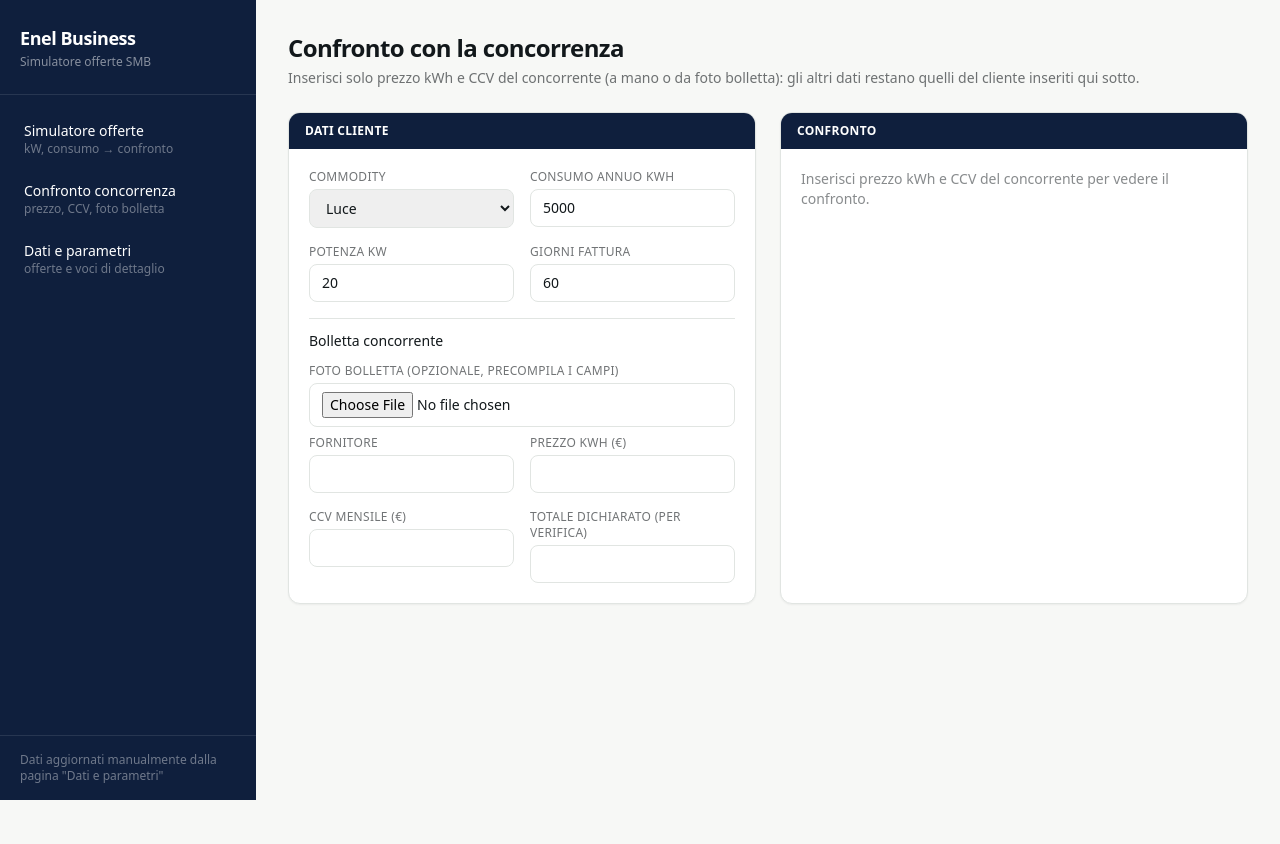
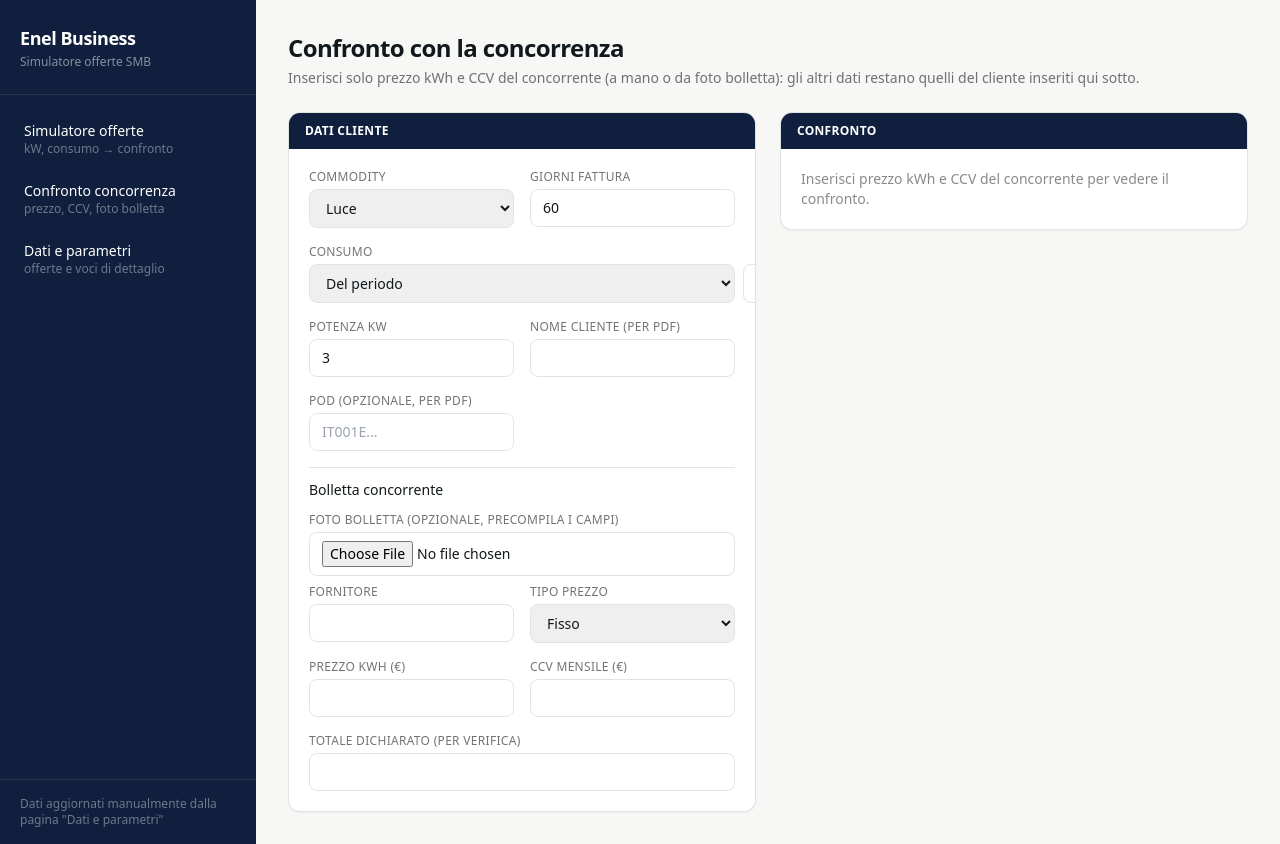
Before and after one commit to foscobellottofb/simulatore-offerte, a Next.js app: page /concorrenza in a window 1280 px wide. Before the commit the page ends 800 px from the top, so only its background shows below. Built offline with nearby package versions, Linux system fonts and the light colour scheme; no server answers; the database is empty.

Commit message:
Add files via upload

```diff
--- a/app/concorrenza/ConcorrenzaClient.tsx
+++ b/app/concorrenza/ConcorrenzaClient.tsx
@@ -3,6 +3,7 @@
 import { useEffect, useMemo, useState } from 'react';
 import { Offerta, ParametroDettaglio, Commodity } from '@/lib/types';
 import { calcolaTutteLeOfferte, calcolaConcorrente } from '@/lib/calcoli';
+import { Argomentario } from '@/components/Argomentario';
 
 function euro(n: number) {
   return n.toLocaleString('it-IT', { minimumFractionDigits: 2, maximumFractionDigits: 2 }) + ' €';
@@ -10,12 +11,16 @@
 
 export function ConcorrenzaClient() {
   const [commodity, setCommodity] = useState<Commodity>('LUCE');
-  const [consumoAnnuoKwh, setConsumoAnnuoKwh] = useState(5000);
-  const [potenzaKw, setPotenzaKw] = useState(20);
+  const [tipoConsumo, setTipoConsumo] = useState<'ANNUO' | 'PERIODO'>('PERIODO');
+  const [consumoKwh, setConsumoKwh] = useState(397);
+  const [potenzaKw, setPotenzaKw] = useState(3);
   const [giorniFattura, setGiorniFattura] = useState(60);
+  const [nomeCliente, setNomeCliente] = useState('');
+  const [pod, setPod] = useState('');
 
   const [prezzoKwh, setPrezzoKwh] = useState<number | ''>('');
   const [ccv, setCcv] = useState<number | ''>('');
+  const [tipoPrezzoConcorrente, setTipoPrezzoConcorrente] = useState<'FISSO' | 'VARIABILE'>('FISSO');
   const [totaleDichiarato, setTotaleDichiarato] = useState<number | ''>('');
   const [nomeFornitore, setNomeFornitore] = useState('');
 
@@ -33,23 +38,27 @@
     );
   }, []);
 
-  const input = { commodity, consumoAnnuoKwh, potenzaKw, giorniFattura };
+  const input = { commodity, consumoKwh, tipoConsumo, potenzaKw, giorniFattura };
 
   const migliorEnel = useMemo(() => {
     const risultati = calcolaTutteLeOfferte(offerte, input, parametri);
     return risultati[0] ?? null;
-  }, [offerte, parametri, commodity, consumoAnnuoKwh, potenzaKw, giorniFattura]);
+  }, [offerte, parametri, commodity, consumoKwh, tipoConsumo, potenzaKw, giorniFattura]);
 
   const risultatoConcorrente = useMemo(() => {
     if (prezzoKwh === '' || ccv === '' || parametri.length === 0) return null;
     return calcolaConcorrente(Number(prezzoKwh), Number(ccv), input, parametri);
-  }, [prezzoKwh, ccv, parametri, commodity, consumoAnnuoKwh, potenzaKw, giorniFattura]);
+  }, [prezzoKwh, ccv, parametri, commodity, consumoKwh, tipoConsumo, potenzaKw, giorniFattura]);
+
+  const deltaPeriodo = useMemo(() => {
+    if (!migliorEnel || !risultatoConcorrente) return null;
+    return risultatoConcorrente.totaleBolletta - migliorEnel.totaleBolletta;
+  }, [migliorEnel, risultatoConcorrente]);
 
   const risparmioAnnuo = useMemo(() => {
-    if (!migliorEnel || !risultatoConcorrente) return null;
-    const giorniAnno = 365 / giorniFattura;
-    return (risultatoConcorrente.totaleBolletta - migliorEnel.totaleBolletta) * giorniAnno;
-  }, [migliorEnel, risultatoConcorrente, giorniFattura]);
+    if (deltaPeriodo === null) return null;
+    return deltaPeriodo * (365 / giorniFattura);
+  }, [deltaPeriodo, giorniFattura]);
 
   async function handleFoto(e: React.ChangeEvent<HTMLInputElement>) {
     const file = e.target.files?.[0];
@@ -91,6 +100,21 @@
     reader.readAsDataURL(file);
   }
 
+  async function scaricaPdfEnel() {
+    if (!migliorEnel) return;
+    const res = await fetch('/api/pdf', {
+      method: 'POST',
+      headers: { 'Content-Type': 'application/json' },
+      body: JSON.stringify({ risultato: migliorEnel, input, nomeCliente, pod })
+    });
+    const blob = await res.blob();
+    const url = URL.createObjectURL(blob);
+    const a = document.createElement('a');
+    a.href = url;
+    a.download = `bolletta-simulata-${migliorEnel.offerta.nome}.pdf`;
+    a.click();
+  }
+
   return (
     <div className="p-4 sm:p-8 max-w-5xl">
       <h1 className="text-2xl font-semibold tracking-tight mb-1">Confronto con la concorrenza</h1>
@@ -112,8 +136,28 @@
                 </select>
               </div>
               <div>
-              <label className="label">Consumo annuo kWh</label>
-              <input type="number" className="input" value={consumoAnnuoKwh} onChange={(e) => setConsumoAnnuoKwh(Number(e.target.value))} />
+                <label className="label">Giorni fattura</label>
+                <input type="number" className="input" value={giorniFattura} onChange={(e) => setGiorniFattura(Number(e.target.value))} />
+              </div>
+              <div className="col-span-2">
+                <label className="label">Consumo</label>
+                <div className="flex gap-2">
+                  <select
+                    className="input w-32 shrink-0"
+                    value={tipoConsumo}
+                    onChange={(e) => setTipoConsumo(e.target.value as 'ANNUO' | 'PERIODO')}
+                  >
+                    <option value="PERIODO">Del periodo</option>
+                    <option value="ANNUO">Annuo</option>
+                  </select>
+                  <input
+                    type="number"
+                    className="input"
+                    value={consumoKwh}
+                    onChange={(e) => setConsumoKwh(Number(e.target.value))}
+                    placeholder={tipoConsumo === 'PERIODO' ? `kWh nei ${giorniFattura} giorni` : 'kWh in un anno'}
+                  />
+                </div>
               </div>
               {commodity === 'LUCE' && (
                 <div>
@@ -122,8 +166,12 @@
                 </div>
               )}
               <div>
-              <label className="label">Giorni fattura</label>
-              <input type="number" className="input" value={giorniFattura} onChange={(e) => setGiorniFattura(Number(e.target.value))} />
+                <label className="label">Nome cliente (per PDF)</label>
+                <input className="input" value={nomeCliente} onChange={(e) => setNomeCliente(e.target.value)} />
+              </div>
+              <div>
+                <label className="label">POD (opzionale, per PDF)</label>
+                <input className="input" value={pod} onChange={(e) => setPod(e.target.value)} placeholder="IT001E..." />
               </div>
             </div>
 
@@ -139,6 +187,17 @@
               <div>
                 <label className="label">Fornitore</label>
                 <input className="input" value={nomeFornitore} onChange={(e) => setNomeFornitore(e.target.value)} />
+              </div>
+              <div>
+                <label className="label">Tipo prezzo</label>
+                <select
+                  className="input"
+                  value={tipoPrezzoConcorrente}
+                  onChange={(e) => setTipoPrezzoConcorrente(e.target.value as 'FISSO' | 'VARIABILE')}
+                >
+                  <option value="FISSO">Fisso</option>
+                  <option value="VARIABILE">Variabile</option>
+                </select>
               </div>
               <div>
                 <label className="label">Prezzo kWh (€)</label>
@@ -160,7 +219,7 @@
                   onChange={(e) => setCcv(e.target.value === '' ? '' : Number(e.target.value))}
                 />
               </div>
-            <div>
+              <div className="col-span-2">
                 <label className="label">Totale dichiarato (per verifica)</label>
                 <input
                   type="number"
@@ -174,8 +233,19 @@
           </div>
         </div>
 
+        <div className="space-y-6">
           <div className="card overflow-hidden">
-          <div className="fascia-navy">Confronto</div>
+            <div className="fascia-navy flex items-center justify-between">
+              <span>Confronto</span>
+              {migliorEnel && (
+                <button
+                  className="bg-white text-enel-navy rounded px-3 py-1 text-xs font-semibold normal-case tracking-normal"
+                  onClick={scaricaPdfEnel}
+                >
+                  Scarica PDF Enel
+                </button>
+              )}
+            </div>
             <div className="p-5">
               {!migliorEnel || !risultatoConcorrente ? (
                 <div className="text-sm text-enel-ink/50">Inserisci prezzo kWh e CCV del concorrente per vedere il confronto.</div>
@@ -191,6 +261,16 @@
                       <div className="text-xl font-semibold">{euro(risultatoConcorrente.totaleBolletta)}</div>
                     </div>
                   </div>
+
+                  {deltaPeriodo !== null && (
+                    <div className="flex justify-between items-center text-sm mb-2 px-1">
+                      <span className="text-enel-ink/60">Delta sul periodo ({giorniFattura} giorni)</span>
+                      <span className={`font-semibold ${deltaPeriodo > 0 ? 'text-enel-greenDark' : 'text-enel-amber'}`}>
+                        {deltaPeriodo > 0 ? '−' : '+'}
+                        {euro(Math.abs(deltaPeriodo))}
+                      </span>
+                    </div>
+                  )}
 
                   {totaleDichiarato !== '' && (
                     <div className="text-xs text-enel-ink/50 mb-4">
@@ -208,13 +288,21 @@
                     >
                       {risparmioAnnuo > 0
                         ? `Con Enel il cliente risparmia circa ${euro(risparmioAnnuo)} l'anno rispetto a questa offerta concorrente.`
-                    : `L'offerta concorrente costerebbe circa ${euro(-risparmioAnnuo)} in meno l'anno: valuta un'offerta Enel diversa o evidenzia altri punti di forza (assistenza, canale, flessibilità contrattuale).`}
+                        : `L'offerta concorrente costerebbe circa ${euro(-risparmioAnnuo)} in meno l'anno.`}
                     </div>
                   )}
                 </>
               )}
             </div>
           </div>
+
+          {migliorEnel && risultatoConcorrente && (
+            <Argomentario
+              enelVince={migliorEnel.totaleBolletta <= risultatoConcorrente.totaleBolletta}
+              tipoPrezzoConcorrente={tipoPrezzoConcorrente}
+            />
+          )}
+        </div>
       </div>
     </div>
   );
--- a/app/simulatore/SimulatoreClient.tsx
+++ b/app/simulatore/SimulatoreClient.tsx
@@ -10,8 +10,9 @@
 
 export function SimulatoreClient() {
   const [commodity, setCommodity] = useState<Commodity>('LUCE');
-  const [consumoAnnuoKwh, setConsumoAnnuoKwh] = useState(5000);
-  const [potenzaKw, setPotenzaKw] = useState(20);
+  const [tipoConsumo, setTipoConsumo] = useState<'ANNUO' | 'PERIODO'>('PERIODO');
+  const [consumoKwh, setConsumoKwh] = useState(397);
+  const [potenzaKw, setPotenzaKw] = useState(3);
   const [giorniFattura, setGiorniFattura] = useState(60);
 
   const [offerte, setOfferte] = useState<Offerta[]>([]);
@@ -32,10 +33,12 @@
     );
   }, []);
 
+  const input = { commodity, consumoKwh, tipoConsumo, potenzaKw, giorniFattura };
+
   const risultati: RisultatoCalcolo[] = useMemo(() => {
     if (loading) return [];
-    return calcolaTutteLeOfferte(offerte, { commodity, consumoAnnuoKwh, potenzaKw, giorniFattura }, parametri);
-  }, [offerte, parametri, commodity, consumoAnnuoKwh, potenzaKw, giorniFattura, loading]);
+    return calcolaTutteLeOfferte(offerte, input, parametri);
+  }, [offerte, parametri, commodity, consumoKwh, tipoConsumo, potenzaKw, giorniFattura, loading]);
 
   const migliore = risultati[0];
   const attiva = risultati.find((r) => r.offerta.id === selezionata) ?? migliore;
@@ -47,7 +50,7 @@
       headers: { 'Content-Type': 'application/json' },
       body: JSON.stringify({
         risultato: attiva,
-        input: { commodity, consumoAnnuoKwh, potenzaKw, giorniFattura },
+        input,
         nomeCliente,
         pod,
         indirizzoFornitura
@@ -77,14 +80,25 @@
               <option value="GAS">Gas</option>
             </select>
           </div>
-          <div>
-            <label className="label">Consumo annuo kWh</label>
-            <input
-              type="number"
-              className="input"
-              value={consumoAnnuoKwh}
-              onChange={(e) => setConsumoAnnuoKwh(Number(e.target.value))}
-            />
+          <div className="sm:col-span-2">
+            <label className="label">Consumo</label>
+            <div className="flex gap-2">
+              <select
+                className="input w-32 shrink-0"
+                value={tipoConsumo}
+                onChange={(e) => setTipoConsumo(e.target.value as 'ANNUO' | 'PERIODO')}
+              >
+                <option value="PERIODO">Del periodo</option>
+                <option value="ANNUO">Annuo</option>
+              </select>
+              <input
+                type="number"
+                className="input"
+                value={consumoKwh}
+                onChange={(e) => setConsumoKwh(Number(e.target.value))}
+                placeholder={tipoConsumo === 'PERIODO' ? `kWh nei ${giorniFattura} giorni` : 'kWh in un anno'}
+              />
+            </div>
           </div>
           {commodity === 'LUCE' && (
             <div>
--- /dev/null
+++ b/components/Argomentario.tsx
@@ -0,0 +1,64 @@
+'use client';
+
+/**
+ * Argomenti di supporto per il consulente durante il confronto con un'offerta
+ * concorrente. Sono punti generali e volutamente prudenti — non fanno
+ * riferimento a promozioni o programmi fedeltà specifici con importi precisi,
+ * perché quelli cambiano nel tempo e vanno verificati con la rete commerciale
+ * prima di essere usati con un cliente. Personalizza pure i testi qui sotto.
+ */
+
+export function Argomentario({
+  enelVince,
+  tipoPrezzoConcorrente
+}: {
+  enelVince: boolean;
+  tipoPrezzoConcorrente: 'FISSO' | 'VARIABILE';
+}) {
+  if (enelVince) {
+    return (
+      <div className="rounded-lg border border-enel-green/30 bg-enel-green/5 p-4 text-sm">
+        <div className="font-semibold text-enel-greenDark mb-2">Argomenti da usare con il cliente</div>
+        <ul className="space-y-1.5 text-enel-ink/80 list-disc list-inside">
+          <li>Il prezzo Enel è già più conveniente su questi consumi: si può chiudere facendo leva sul risparmio immediato, senza bisogno di altre leve.</li>
+          <li>Nessuna interruzione di fornitura nel passaggio: gestito interamente da Enel.</li>
+          <li>Un unico interlocutore per assistenza, fatturazione ed eventuali reclami.</li>
+        </ul>
+      </div>
+    );
+  }
+
+  const punti: string[] = [];
+
+  if (tipoPrezzoConcorrente === 'VARIABILE') {
+    punti.push(
+      "Il prezzo del concorrente è variabile: può salire con l'andamento del mercato energetico. Un'offerta Enel a prezzo fisso protegge il cliente da rincari imprevisti in un contesto di mercato ancora incerto."
+    );
+  } else {
+    punti.push(
+      'A parità di condizioni contrattuali, fai leva sul valore di affidarsi a un fornitore storico con presenza capillare sul territorio, invece che sul solo prezzo.'
+    );
+  }
+
+  punti.push(
+    'Rete di assistenza Spazio Enel diffusa sul territorio, oltre al canale telefonico dedicato Business.',
+    'Un solo fornitore per luce e gas semplifica gestione, fatturazione e assistenza.',
+    'Verifica se sono attive promozioni o vantaggi dedicati ai clienti Enel Business per questo periodo (non inclusi in questo calcolo).',
+    'Solidità di un operatore storico: minore rischio di disservizi o cambi di condizioni improvvisi.'
+  );
+
+  return (
+    <div className="rounded-lg border border-enel-amber/40 bg-enel-amber/5 p-4 text-sm">
+      <div className="font-semibold text-enel-amber mb-2">Il prezzo del concorrente risulta più basso — argomenti di supporto</div>
+      <ul className="space-y-1.5 text-enel-ink/80 list-disc list-inside">
+        {punti.map((p, i) => (
+          <li key={i}>{p}</li>
+        ))}
+      </ul>
+      <div className="text-xs text-enel-ink/50 mt-3">
+        Punti generali da adattare al cliente specifico — verifica sempre le promozioni e i programmi fedeltà
+        attualmente attivi presso la tua rete commerciale prima di citarli.
+      </div>
+    </div>
+  );
+}
--- a/lib/BollettaPdf.tsx
+++ b/lib/BollettaPdf.tsx
@@ -1,5 +1,6 @@
 import { Document, Page, Text, View, StyleSheet } from '@react-pdf/renderer';
 import { RisultatoCalcolo, InputSimulazione } from './types';
+import { consumoNelPeriodo } from './calcoli';
 
 /**
  * Template ricalcato sulla struttura delle bollette sintetiche Enel Energia:
@@ -147,7 +148,19 @@
     borderTopWidth: 0.5,
     borderTopColor: LINE,
     paddingTop: 8
-  }
+  },
+
+  contattiBox: {
+    flexDirection: 'row',
+    marginTop: 14,
+    borderWidth: 1,
+    borderColor: NAVY,
+    borderRadius: 4,
+    padding: 10,
+    gap: 10
+  },
+  contattiLabel: { fontSize: 6.5, color: '#666', textTransform: 'uppercase', marginBottom: 2 },
+  contattiValue: { fontSize: 8, fontWeight: 700, color: NAVY }
 });
 
 function euro(n: number) {
@@ -172,7 +185,7 @@
   indirizzoFornitura?: string;
 }) {
   const dataOggi = new Date().toLocaleDateString('it-IT');
-  const consumoPeriodo = ((input.consumoAnnuoKwh * input.giorniFattura) / 365).toFixed(0);
+  const consumoPeriodo = consumoNelPeriodo(input).toFixed(0);
 
   const gruppi = [
     { label: 'Quota consumi', valore: risultato.riepilogo.quotaConsumi, gruppo: 'CONSUMI' as const },
@@ -278,6 +291,29 @@
             <Text style={styles.totaleLabel}>TOTALE SIMULATO</Text>
             <Text style={styles.totaleValue}>{euro(risultato.totaleBolletta)}</Text>
           </View>
+
+          <View style={styles.contattiBox}>
+            <View style={{ flex: 1 }}>
+              <Text style={styles.contattiLabel}>Sito web</Text>
+              <Text style={styles.contattiValue}>enel.it</Text>
+            </View>
+            <View style={{ flex: 1 }}>
+              <Text style={styles.contattiLabel}>Numero gratuito</Text>
+              <Text style={styles.contattiValue}>140</Text>
+            </View>
+            <View style={{ flex: 1 }}>
+              <Text style={styles.contattiLabel}>Spazio Enel</Text>
+              <Text style={styles.contattiValue}>enel.it/spazio-enel</Text>
+            </View>
+            <View style={{ flex: 1.4 }}>
+              <Text style={styles.contattiLabel}>Per posta</Text>
+              <Text style={styles.contattiValue}>Enel Energia S.p.A. — Casella Postale 8080, 85100 Potenza</Text>
+            </View>
+          </View>
+
+          <Text style={{ fontSize: 6.5, color: '#999', marginTop: 6 }}>
+            Documento di simulazione: non è previsto alcun pagamento e non è presente alcun codice QR di pagamento.
+          </Text>
         </View>
 
         <Text style={styles.footer}>
--- a/lib/calcoli.ts
+++ b/lib/calcoli.ts
@@ -22,6 +22,16 @@
  */
 
 const GIORNI_ANNO = 365;
+
+/**
+ * Consumo nel periodo fatturato: se l'utente ha inserito direttamente il
+ * consumo del periodo (es. letto dalla bolletta concorrente per 30/60
+ * giorni), lo usa così com'è, senza passare per un annuo stimato. Se invece
+ * ha inserito un consumo annuo, lo scala sui giorni fattura.
+ */
+export function consumoNelPeriodo(input: InputSimulazione): number {
+  return input.tipoConsumo === 'PERIODO' ? input.consumoKwh : input.consumoKwh * (input.giorniFattura / GIORNI_ANNO);
+}
 
 function offerteFiltrabile(offerta: Offerta, input: InputSimulazione): boolean {
   if (!offerta.attiva) return false;
@@ -54,8 +64,8 @@
   input: InputSimulazione,
   parametri: ParametroDettaglio[]
 ): RisultatoCalcolo {
-  const fattoreAnno = input.giorniFattura / GIORNI_ANNO;
-  const consumoFatturato = input.consumoAnnuoKwh * fattoreAnno;
+  const fattoreAnno = input.giorniFattura / GIORNI_ANNO; // usato per annualizzare le quote fisse/potenza di rete
+  const consumoFatturato = consumoNelPeriodo(input);
 
   const prezzoUnitario = prezzoEnergiaUnitario(offerta);
   const spesaEnergia = prezzoUnitario * consumoFatturato;
--- a/lib/types.ts
+++ b/lib/types.ts
@@ -37,7 +37,8 @@
 
 export interface InputSimulazione {
   commodity: Commodity;
-  consumoAnnuoKwh: number;
+  consumoKwh: number; // valore inserito dall'utente: annuale oppure del periodo, secondo tipoConsumo
+  tipoConsumo: 'ANNUO' | 'PERIODO';
   potenzaKw: number;
   giorniFattura: number;
 }
```
Lines whose indentation alone changed are shown as unchanged.
